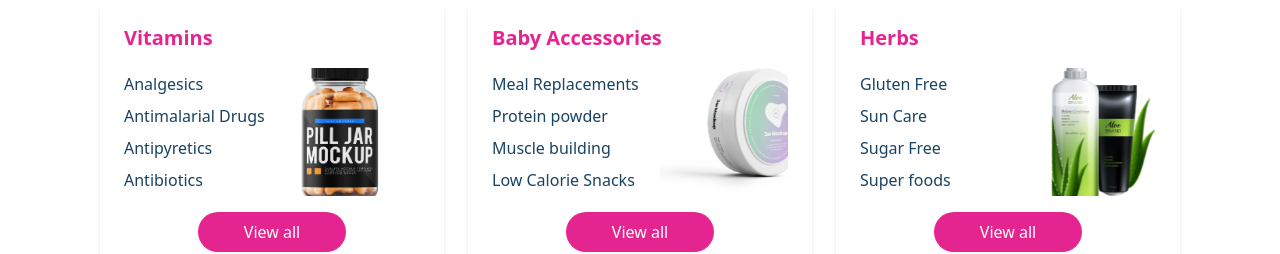
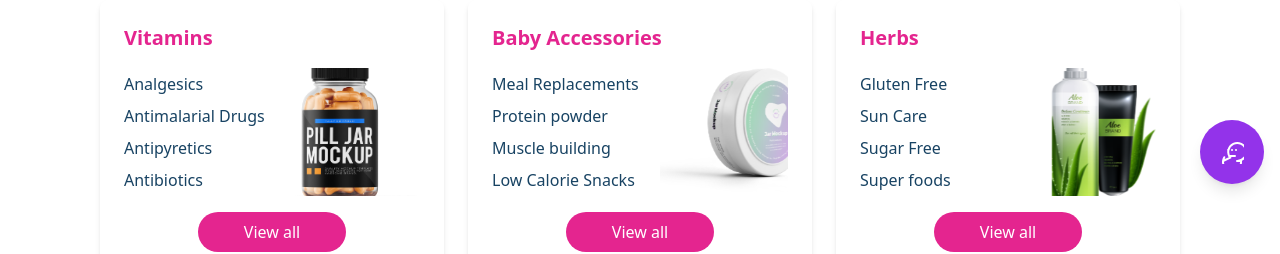
Before and after one commit to wamae-ndiritu/femihub-site, a React (Vite) app in the folder client/: page / in a window 1280 px wide. Shown: the part 600-854 px from the top of the page. Built offline with nearby package versions, Linux system fonts and the light colour scheme; no server answers.

Commit message:
Add chatbot modal

```diff
--- a/client/src/App.jsx
+++ b/client/src/App.jsx
@@ -16,6 +16,7 @@ import Login from './components/login';
 import Signup from './components/signup';
 import FAQS from './components/FAQS';
 import DownloadAppSection from './components/DownloadAppSection';
+import ChatbotModal from './components/ChatbotModal';
 
 const Home = () => (
   <div className='px-2 md:px-[100px] mt-2'>
@@ -28,7 +29,6 @@ const Home = () => (
     <DealsOfTheWeek />
     <NewProducts />
     <DownloadAppSection />
-    <Footer />
   </div>
 );
 
@@ -47,6 +47,7 @@ const App = () => {
         <Route path='/signup' element={<Signup />} />
         <Route path='/faqs' element={<FAQS />} />
       </Routes>
+      <ChatbotModal />
       <Footer />
     </BrowserRouter>
   );
--- /dev/null
+++ b/client/src/components/ChatbotModal.jsx
@@ -0,0 +1,89 @@
+import React, { useState } from "react";
+
+const ChatbotModal = () => {
+  const [isOpen, setIsOpen] = useState(false);
+
+  const toggleModal = () => {
+    setIsOpen(!isOpen);
+  };
+
+  const sampleQuestions = [
+    "What are the early signs of pregnancy?",
+    "How can I maintain a healthy diet during pregnancy?",
+    "What should I do if I experience morning sickness?",
+    "How often should I visit the doctor during pregnancy?",
+    "What are some tips for newborn care?",
+  ];
+
+  return (
+    <div>
+      <button
+        onClick={toggleModal}
+        className='fixed bottom-4 right-4 bg-purple-600 h-16 w-16 flex justify-center items-center text-white p-3 rounded-full shadow-lg hover:bg-purple-700 focus:outline-none focus:ring-2 focus:ring-purple-600 focus:ring-opacity-50'
+      >
+        <svg
+          className='w-6 h-6'
+          fill='none'
+          stroke='currentColor'
+          viewBox='0 0 24 24'
+          xmlns='http://www.w3.org/2000/svg'
+        >
+          <path
+            strokeLinecap='round'
+            strokeLinejoin='round'
+            strokeWidth='2'
+            d='M8 10h.01M12 10h.01M16 10h.01M9 16h6m2 5a9 9 0 1 0-6.73-3.29L3 21l1.27-3.77A9 9 0 1 0 21 21z'
+          />
+        </svg>
+      </button>
+      {isOpen && (
+        <div className='fixed bottom-16 right-4 border border-gray-300 bg-white rounded-lg shadow-lg p-6 max-w-xs w-full z-50'>
+          <div className='flex justify-between items-center mb-4 bg-gray-200 px-4 py-2 rounded'>
+            <h3 className='text-xl font-bold'>Chat with FemiHub</h3>
+            <button
+              onClick={toggleModal}
+              className='text-gray-600 hover:text-gray-900 focus:outline-none'
+            >
+              <svg
+                className='w-6 h-6'
+                fill='none'
+                stroke='currentColor'
+                viewBox='0 0 24 24'
+                xmlns='http://www.w3.org/2000/svg'
+              >
+                <path
+                  strokeLinecap='round'
+                  strokeLinejoin='round'
+                  strokeWidth='2'
+                  d='M6 18L18 6M6 6l12 12'
+                />
+              </svg>
+            </button>
+          </div>
+          <div className='mb-4'>
+            <p className='text-gray-700'>
+              Here are some sample questions you can ask:
+            </p>
+            <ul className='list-disc list-inside mt-2 text-gray-700'>
+              {sampleQuestions.map((question, index) => (
+                <li key={index}>{question}</li>
+              ))}
+            </ul>
+          </div>
+          <div>
+            <input
+              type='text'
+              className='w-full p-2 border rounded-md focus:outline-none focus:ring-2 focus:ring-purple-600'
+              placeholder='Type your question...'
+            />
+            <button className='mt-2 w-full bg-purple-600 text-white p-2 rounded-md hover:bg-purple-700 focus:outline-none focus:ring-2 focus:ring-purple-600 focus:ring-opacity-50'>
+              Send
+            </button>
+          </div>
+        </div>
+      )}
+    </div>
+  );
+};
+
+export default ChatbotModal;
--- a/client/src/components/DownloadAppSection.jsx
+++ b/client/src/components/DownloadAppSection.jsx
@@ -2,7 +2,7 @@ import React from "react";
 
 const DownloadAppSection = () => {
   return (
-    <section className='bg-gradient-to-r from-purple-500 to-indigo-600 text-white py-8 px-4 md:px-8'>
+    <section className='bg-gradient-to-r from-purple-500 to-indigo-600 text-white py-8 px-4 md:px-8 my-12'>
       <div className='max-w-7xl mx-auto flex flex-col md:flex-row items-center justify-between'>
         <div className='md:w-1/2 mb-8 md:mb-0'>
           <h2 className='text-4xl font-bold mb-4'>
--- a/client/src/components/Navbar.jsx
+++ b/client/src/components/Navbar.jsx
@@ -2,6 +2,7 @@ import React, { useState } from "react";
 import { FaBars, FaTimes, FaChevronDown } from "react-icons/fa";
 import { CiHeart, CiShoppingCart } from "react-icons/ci";
 import Cart from "./cart";
+import { Link } from "react-router-dom";
 const Navbar = () => {
   const [isOpen, setIsOpen] = useState(false);
   const [activeSubmenu, setActiveSubmenu] = useState(null);
@@ -37,7 +38,7 @@ const Navbar = () => {
     <nav className="mt-2 px-4 lg:px-[100px]">
       <div className="max-w-7xl mx-auto">
         <div className="flex items-center justify-between h-16">
-          <div className="flex items-center">
+          <Link to='/' className="flex items-center">
             <img
               className="h-8 w-auto"
               src="/images/femihublogo.png"
@@ -46,7 +47,7 @@ const Navbar = () => {
             <span className="ml-2 text-xl font-bold text-gray-800">
               My<span className="text-[#E4258F]">FemiHub</span>
             </span>
-          </div>
+          </Link>
 
           <div className="hidden lg:block">
             <div className="ml-10 flex items-center">
```
